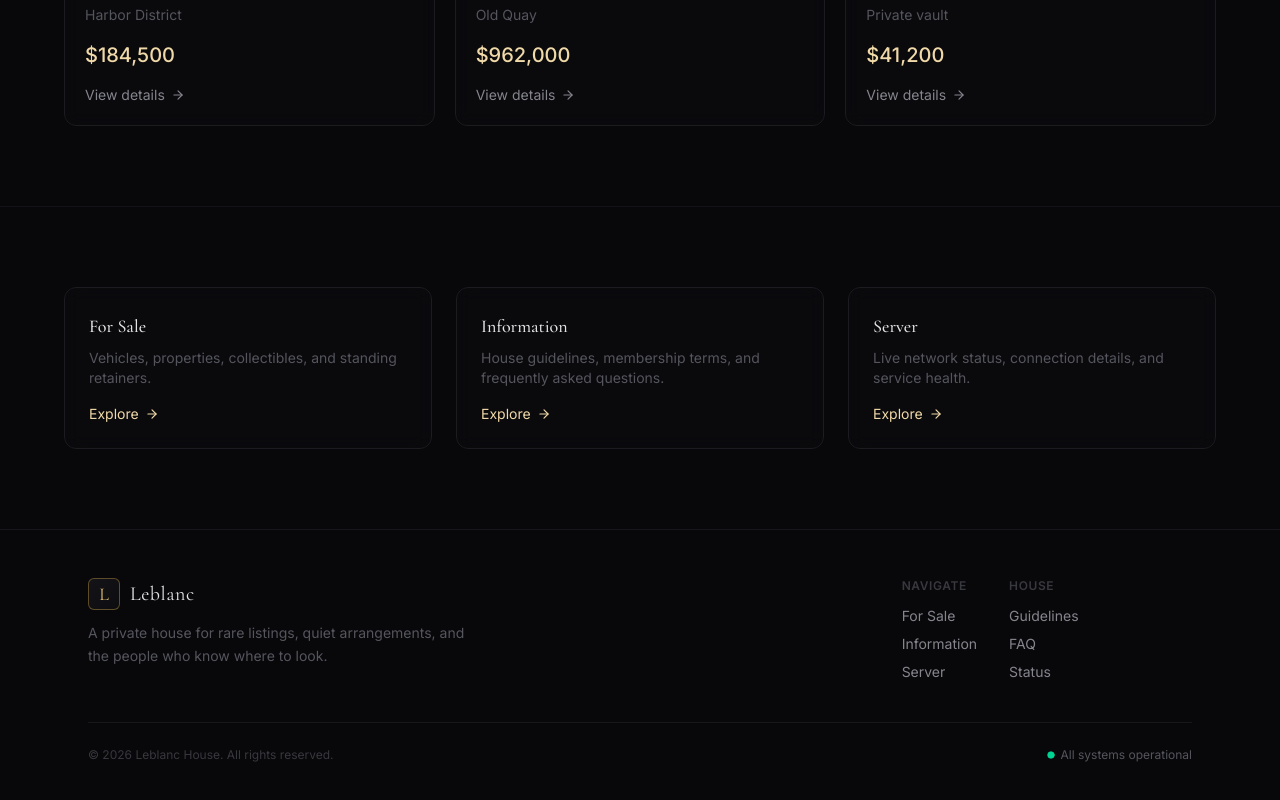
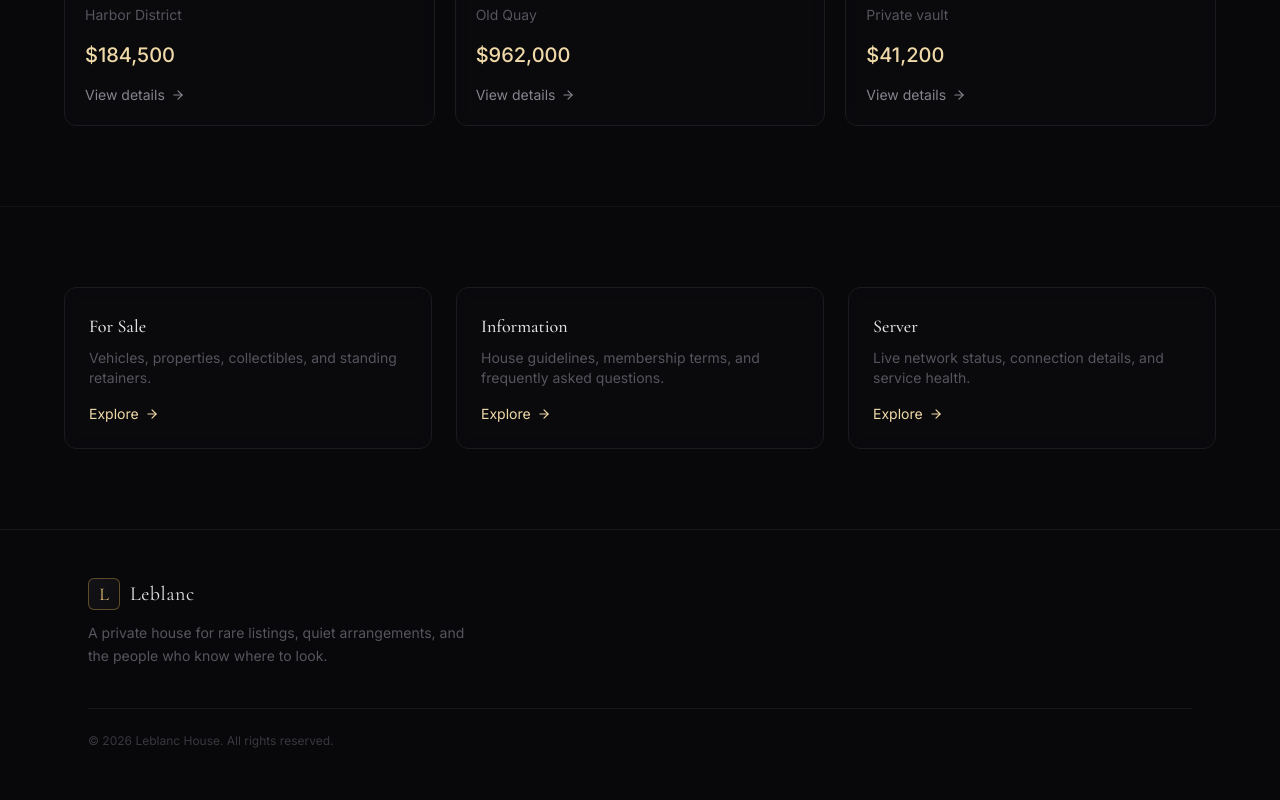
Before and after one commit to Leblancmid/Leblanc, a React (Vite) app: page / in a window 1280 px wide. Shown: the part 1014-1814 px from the top of the page. Built offline with nearby package versions, Linux system fonts and the light colour scheme.

Commit message:
removed networks

```diff
--- a/src/components/layout/Footer.tsx
+++ b/src/components/layout/Footer.tsx
@@ -14,54 +14,6 @@ export function Footer() {
               where to look.
             </p>
           </div>
-
-          <div className="grid grid-cols-2 gap-8 sm:grid-cols-3">
-            <div>
-              <p className="text-xs font-semibold uppercase tracking-wider text-ink-500">
-                Navigate
-              </p>
-              <ul className="mt-3 space-y-2 text-sm text-ink-300">
-                <li>
-                  <Link to="/for-sale" className="transition-colors hover:text-gold-300">
-                    For Sale
-                  </Link>
-                </li>
-                <li>
-                  <Link to="/information" className="transition-colors hover:text-gold-300">
-                    Information
-                  </Link>
-                </li>
-                <li>
-                  <Link to="/server" className="transition-colors hover:text-gold-300">
-                    Server
-                  </Link>
-                </li>
-              </ul>
-            </div>
-
-            <div>
-              <p className="text-xs font-semibold uppercase tracking-wider text-ink-500">
-                House
-              </p>
-              <ul className="mt-3 space-y-2 text-sm text-ink-300">
-                <li>
-                  <Link to="/information" className="transition-colors hover:text-gold-300">
-                    Guidelines
-                  </Link>
-                </li>
-                <li>
-                  <Link to="/information" className="transition-colors hover:text-gold-300">
-                    FAQ
-                  </Link>
-                </li>
-                <li>
-                  <Link to="/server" className="transition-colors hover:text-gold-300">
-                    Status
-                  </Link>
-                </li>
-              </ul>
-            </div>
-          </div>
         </div>
 
         <div className="mt-10 flex flex-col-reverse items-center justify-between gap-4 border-t border-ink-700/80 pt-6 sm:flex-row">
@@ -70,8 +22,6 @@ export function Footer() {
             to="/server"
             className="flex items-center gap-1.5 text-xs text-ink-400 transition-colors hover:text-gold-300"
           >
-            <Circle className="size-2 fill-emerald-400 text-emerald-400" />
-            All systems operational
           </Link>
         </div>
       </div>
--- a/src/components/layout/Navbar.tsx
+++ b/src/components/layout/Navbar.tsx
@@ -37,13 +37,6 @@ export function Navbar() {
           ))}
         </nav>
 
-        <div className="hidden items-center gap-2 md:flex">
-          <span className="flex items-center gap-1.5 rounded-full border border-ink-600 px-3 py-1.5 text-xs text-ink-300">
-            <Circle className="size-2 fill-emerald-400 text-emerald-400" />
-            Network online
-          </span>
-        </div>
-
         <button
           type="button"
           onClick={() => setMobileOpen((v) => !v)}
```
